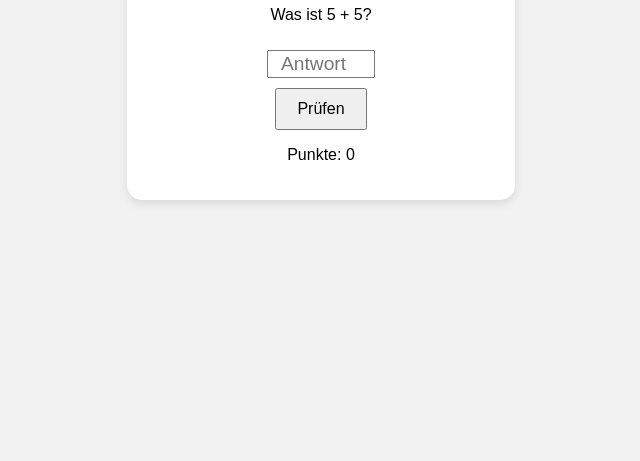
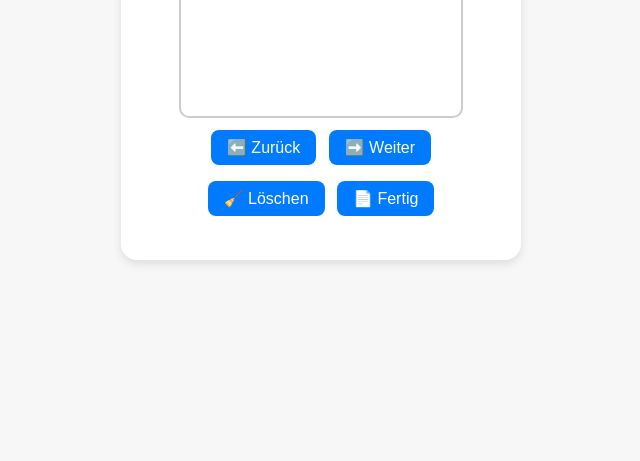
Before and after one commit to matthiaswierhake/Mathe, a plain HTML site: page index.html in a window 1280 px wide. Shown: the part 355-816 px from the top of the page, without its empty margins (319-959 px from the left). Drawn offline with nearby package versions, Linux system fonts and the light colour scheme.

Commit message:
Revise index.html with new title and layout changes
Updated the title and added new buttons for navigation and actions. Modified styles for better layout and appearance.

```diff
--- a/index.html
+++ b/index.html
@@ -3,76 +3,93 @@
 <head>
   <meta charset="UTF-8">
   <meta name="viewport" content="width=device-width, initial-scale=1.0">
-  <title>Mathe-Übungsapp</title>
+  <title>Matheübung mit Handschrift & PDF</title>
+  <script src="https://cdnjs.cloudflare.com/ajax/libs/jspdf/2.5.1/jspdf.umd.min.js"></script>
   <style>
     body {
-      font-family: Arial, sans-serif;
-      background: #f2f2f2;
+      font-family: sans-serif;
       display: flex;
       flex-direction: column;
       align-items: center;
       justify-content: center;
       height: 100vh;
+      background: #f7f7f7;
+      margin: 0;
     }
     .card {
       background: white;
       padding: 20px 30px;
-      border-radius: 15px;
+      border-radius: 16px;
       box-shadow: 0 4px 10px rgba(0,0,0,0.1);
       text-align: center;
+      width: 340px;
     }
-    input {
-      font-size: 1.2em;
-      text-align: center;
-      width: 100px;
-      margin: 10px 0;
+    canvas {
+      border: 2px solid #ccc;
+      border-radius: 10px;
+      background: #fff;
+      cursor: crosshair;
+      touch-action: none;
     }
     button {
-      padding: 10px 20px;
+      margin: 8px 4px;
+      padding: 8px 16px;
+      border: none;
+      border-radius: 8px;
+      background-color: #007bff;
+      color: white;
       font-size: 1em;
       cursor: pointer;
+    }
+    button:hover {
+      background-color: #0056b3;
     }
   </style>
 </head>
 <body>
 
   <div class="card">
-    <h1>🧮 Mathe-Übungsapp</h1>
-    <p id="question">Was ist 2 + 3?</p>
-    <input type="number" id="answer" placeholder="Antwort">
-    <br>
-    <button onclick="checkAnswer()">Prüfen</button>
-    <p id="feedback"></p>
-    <p>Punkte: <span id="score">0</span></p>
+    <h1>🧮 Matheübung</h1>
+    <p id="question">Lade Aufgaben...</p>
+    <canvas id="canvas" width="280" height="150"></canvas><br>
+    <div>
+      <button id="prevBtn">⬅️ Zurück</button>
+      <button id="nextBtn">➡️ Weiter</button>
+    </div>
+    <div>
+      <button id="clearBtn">🧹 Löschen</button>
+      <button id="finishBtn">📄 Fertig</button>
+    </div>
+    <p id="status"></p>
   </div>
 
   <script>
-    let num1, num2, operator, correctAnswer;
-    let score = 0;
+    document.addEventListener("DOMContentLoaded", () => {
+      const { jsPDF } = window.jspdf;
 
-    function generateQuestion() {
-      num1 = Math.floor(Math.random() * 10);
-      num2 = Math.floor(Math.random() * 10);
-      operator = Math.random() < 0.5 ? '+' : '-';
-      correctAnswer = operator === '+' ? num1 + num2 : num1 - num2;
-      document.getElementById('question').textContent = `Was ist ${num1} ${operator} ${num2}?`;
-      document.getElementById('answer').value = '';
-      document.getElementById('feedback').textContent = '';
-    }
+      const totalTasks = 6;
+      let currentTask = 0;
+      const tasks = [];
+      const answers = Array(totalTasks).fill(null);
 
-    function checkAnswer() {
-      const userAnswer = Number(document.getElementById('answer').value);
-      if (userAnswer === correctAnswer) {
-        score++;
-        document.getElementById('feedback').textContent = '✅ Richtig!';
-      } else {
-        document.getElementById('feedback').textContent = `❌ Falsch. Richtige Antwort: ${correctAnswer}`;
+      // === Aufgaben erzeugen ===
+      for (let i = 0; i < totalTasks; i++) {
+        const a = Math.floor(Math.random() * 10) + 1;
+        const b = Math.floor(Math.random() * 10) + 1;
+        const op = ["+", "-", "×", "÷"][Math.floor(Math.random() * 4)];
+        tasks.push({ a, b, op });
       }
-      document.getElementById('score').textContent = score;
-      setTimeout(generateQuestion, 1000);
-    }
 
-    generateQuestion();
-  </script>
-</body>
-</html>
+      // === DOM-Elemente ===
+      const canvas = document.getElementById("canvas");
+      const ctx = canvas.getContext("2d");
+      const questionEl = document.getElementById("question");
+      const statusEl = document.getElementById("status");
+
+      // === Zeichenlogik ===
+      let drawing = false;
+      ctx.lineWidth = 3;
+      ctx.lineCap = "round";
+      ctx.strokeStyle = "black";
+
+      function getPos(evt) {
```
